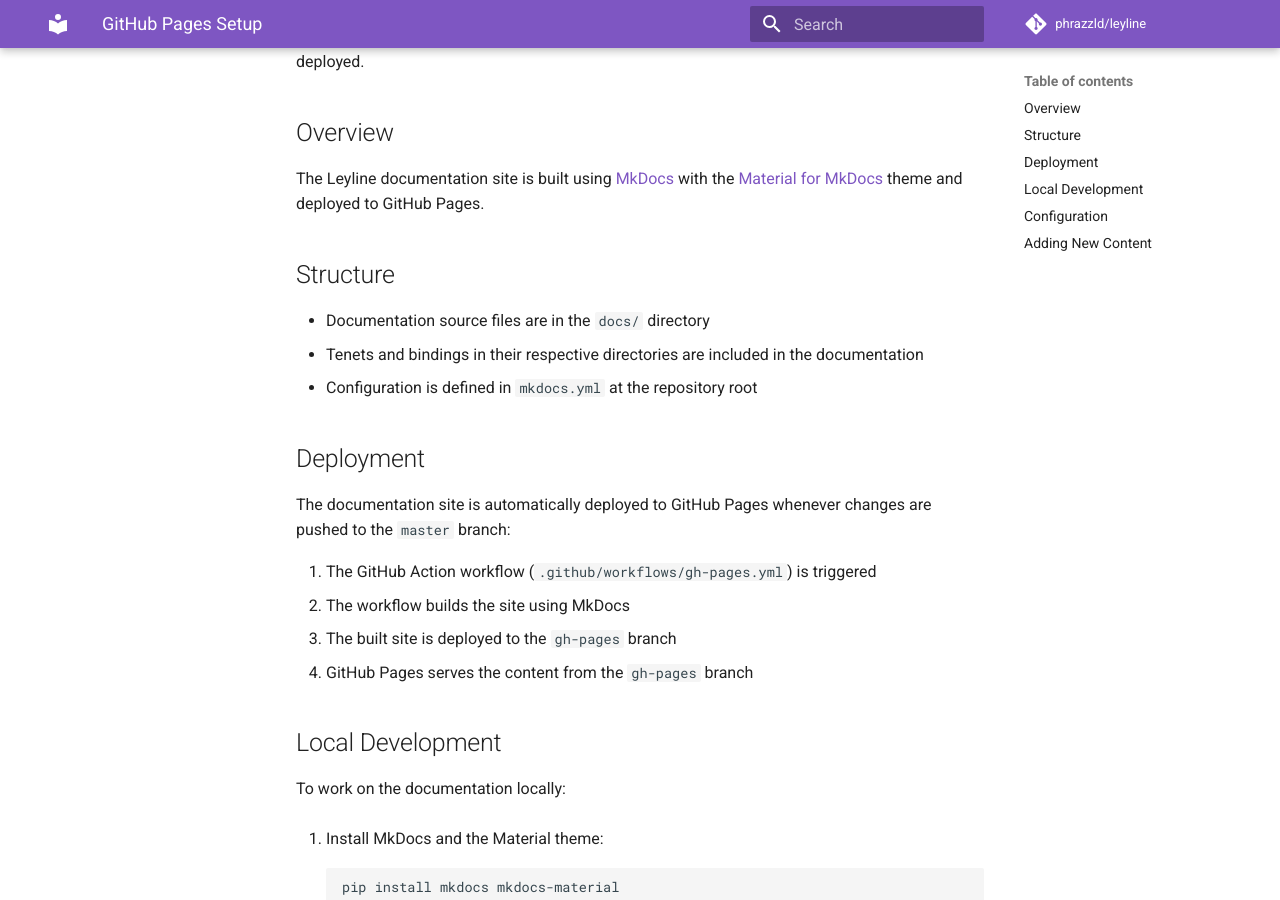
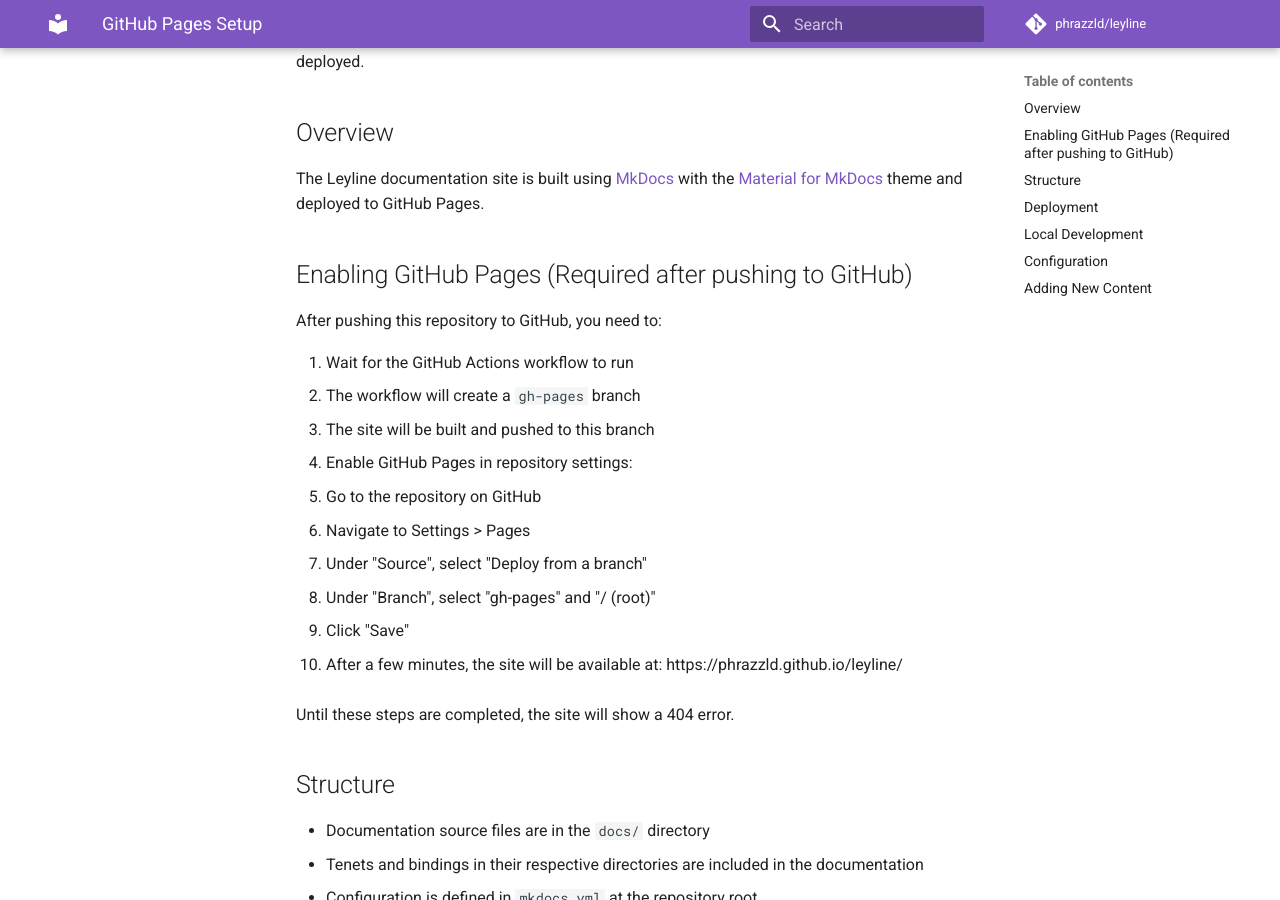
Before and after one commit to phrazzld/leyline, an MkDocs documentation site: the page built from docs/gh-pages-setup.md, in a window 1280 px wide and 900 px high, scrolled down 204 px. Built offline with MkDocs 1.6.1 and Material for MkDocs 9.7.7, drawn with Linux system fonts in a browser that asks for light colours; comment, search, counter and statistics services are not loaded.

Commit message:
docs: update documentation and add correct workflow example

```diff
--- a/docs/gh-pages-setup.md
+++ b/docs/gh-pages-setup.md
@@ -5,6 +5,26 @@ This document explains how the GitHub Pages documentation site for Leyline is se
 ## Overview
 
 The Leyline documentation site is built using [MkDocs](https://www.mkdocs.org/) with the [Material for MkDocs](https://squidfunk.github.io/mkdocs-material/) theme and deployed to GitHub Pages.
+
+## Enabling GitHub Pages (Required after pushing to GitHub)
+
+After pushing this repository to GitHub, you need to:
+
+1. Wait for the GitHub Actions workflow to run
+   - The workflow will create a `gh-pages` branch
+   - The site will be built and pushed to this branch
+
+2. Enable GitHub Pages in repository settings:
+   - Go to the repository on GitHub
+   - Navigate to Settings > Pages
+   - Under "Source", select "Deploy from a branch"
+   - Under "Branch", select "gh-pages" and "/ (root)"
+   - Click "Save"
+
+3. After a few minutes, the site will be available at:
+   https://phrazzld.github.io/leyline/
+
+Until these steps are completed, the site will show a 404 error.
 
 ## Structure
 
```
Also changed, not shown: README.md (+1 -1 lines), docs/index.md (+1 -1 lines), 2 other files.
